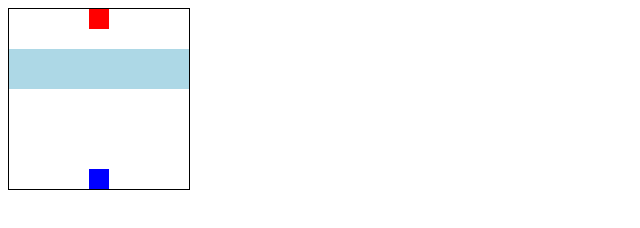
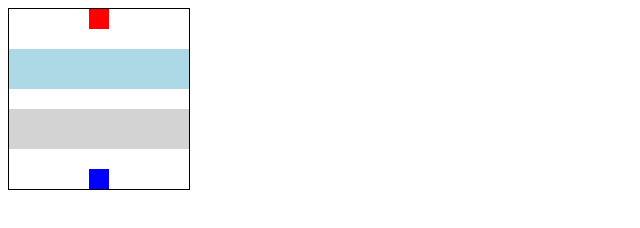
Before and after one commit to KausaChangs/frogger, a plain HTML site: page index.html in a window 1280 px wide. Shown: the whole page, without its empty margins (0-640 px from the left). Drawn offline with Linux system fonts and the light colour scheme.

Commit message:
added css properties to road

```diff
--- a/styles.css
+++ b/styles.css
@@ -19,3 +19,7 @@
 .log-right {
   background-color: lightblue;
 }
+.car-right,
+.car-left {
+  background-color: lightgrey;
+}
```
